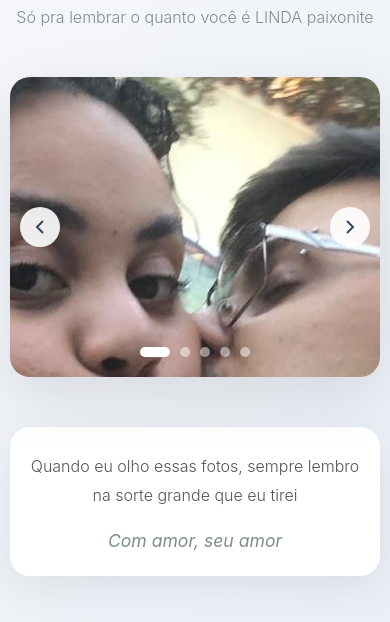
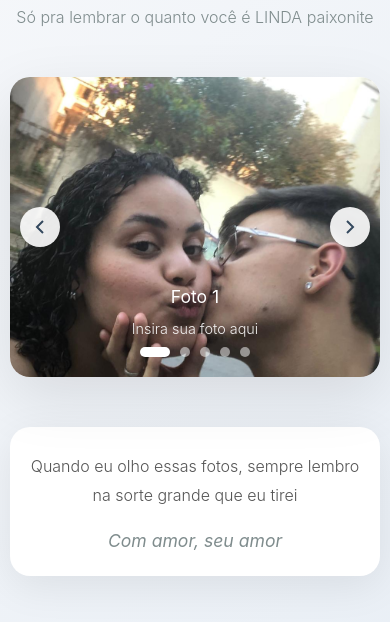
Before and after one commit to NicolasLnR/2611, a plain HTML site: page index.html in a window 390 px wide. Shown: the part 42-664 px from the top of the page. Drawn offline with Linux system fonts and the light colour scheme.

Commit message:
Refactor carousel styles and image handling
Updated carousel styles and added image handling.

```diff
--- a/style.css
+++ b/style.css
@@ -64,44 +64,49 @@ body {
     display: flex;
     align-items: center;
     justify-content: center;
+    overflow: hidden; /* evita que a imagem ultrapasse o contêiner */
 }
 
 .carousel-slide.active {
     opacity: 1;
 }
 
-.image-placeholder {
-    width: 100%;
-    height: 100%;
-    background: linear-gradient(135deg, #667eea 0%, #764ba2 100%);
-    display: flex;
-    flex-direction: column;
-    align-items: center;
-    justify-content: center;
-    color: white;
-    font-size: 2rem;
-}
-
-.image-placeholder span {
-    font-size: 3rem;
-    font-weight: 200;
-    margin-bottom: 10px;
-}
-
-.photo-caption {
-    font-size: 1rem;
-    opacity: 0.8;
-    font-weight: 300;
-}
-
-/* Para usar com suas próprias fotos, adicione esta classe às imagens:
+/* ==== Correção das imagens ==== */
 .carousel-slide img {
     width: 100%;
     height: 100%;
-    object-fit: cover;
+    object-fit: cover;       /* recorta e centraliza sem distorcer */
+    object-position: center; /* foca o centro da imagem */
+    display: block;
 }
-*/
 
+/* ==== Legendas das imagens ==== */
+.carousel-slide span,
+.carousel-slide .photo-caption {
+    position: absolute;
+    left: 50%;
+    transform: translateX(-50%);
+    color: #fff;
+    text-shadow: 0 2px 10px rgba(0, 0, 0, 0.7);
+    text-align: center;
+    width: 90%;
+    font-weight: 300;
+    z-index: 2;
+}
+
+.carousel-slide span {
+    bottom: 70px;
+    font-size: 1.4rem;
+    font-weight: 400;
+}
+
+.carousel-slide .photo-caption {
+    bottom: 40px;
+    font-size: 1rem;
+    opacity: 0.9;
+}
+
+/* ==== Botões de navegação ==== */
 .carousel-btn {
     position: absolute;
     top: 50%;
@@ -134,6 +139,7 @@ body {
     right: 20px;
 }
 
+/* ==== Indicadores ==== */
 .carousel-indicators {
     position: absolute;
     bottom: 20px;
@@ -159,6 +165,7 @@ body {
     border-radius: 5px;
 }
 
+/* ==== Mensagem final ==== */
 .message-section {
     max-width: 700px;
     margin: 0 auto;
@@ -187,6 +194,7 @@ body {
     font-style: italic;
 }
 
+/* ==== Animações ==== */
 @keyframes fadeInDown {
     from {
         opacity: 0;
@@ -209,7 +217,7 @@ body {
     }
 }
 
-/* Responsividade */
+/* ==== Responsividade ==== */
 @media (max-width: 768px) {
     .title {
         font-size: 2rem;
@@ -258,8 +266,12 @@ body {
         height: 300px;
     }
 
-    .image-placeholder span {
-        font-size: 2rem;
+    .carousel-slide span {
+        font-size: 1.1rem;
+    }
+
+    .carousel-slide .photo-caption {
+        font-size: 0.9rem;
     }
 
     .message-card {
```
